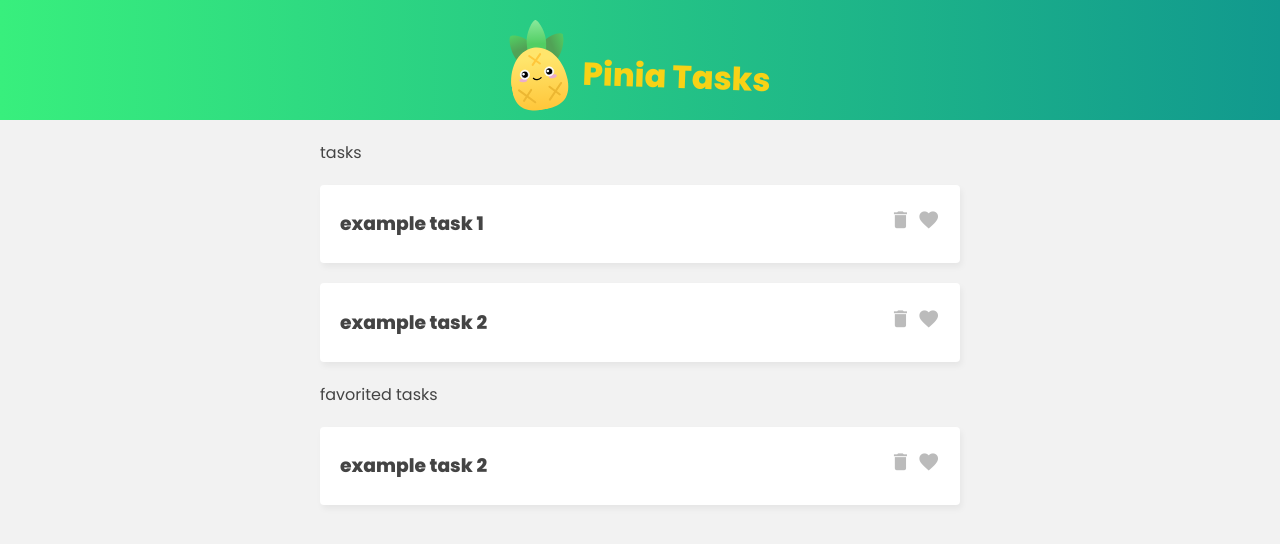
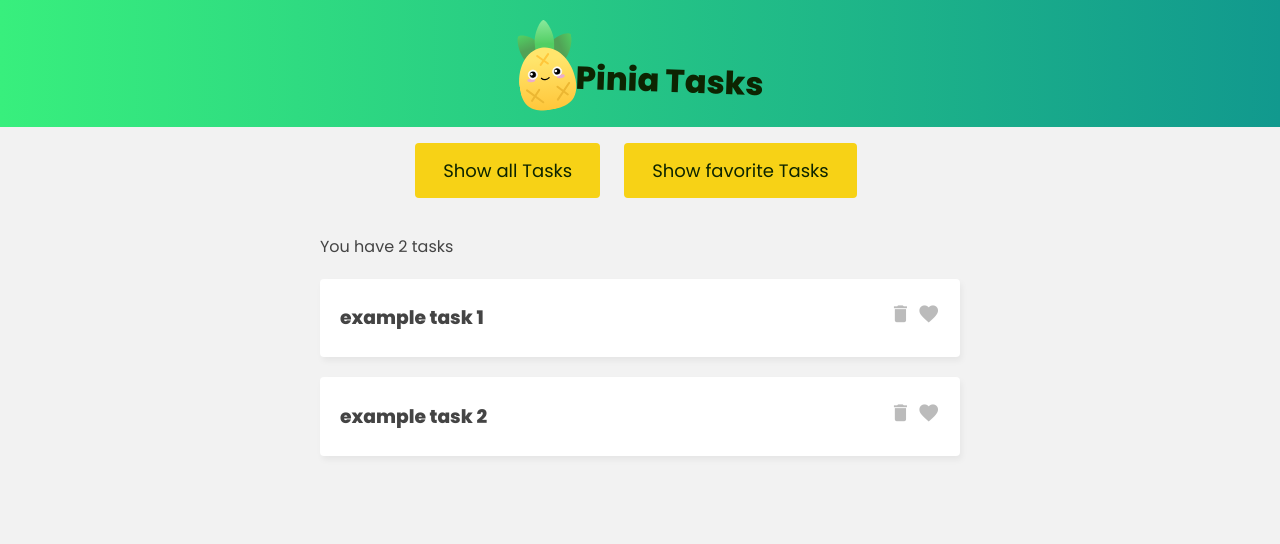
Before and after one commit to nonInfelix/pinia-task, a Vue app: page / in a window 1280 px wide. Shown: the top 544 px of the page. Built offline with nearby package versions, Linux system fonts and the light colour scheme.

Commit message:
add toggle tasks

```diff
--- a/src/App.vue
+++ b/src/App.vue
@@ -2,19 +2,26 @@
   <main>
     <!-- task header -->
     <header>
-      <img src="./assets/pinia-logo.svg" alt="" />
+      <div class="img-container">
+        <img src="./assets/pinia-logo.svg" alt="" />
+      </div>
       <h1>Pinia Tasks</h1>
     </header>
-
-    <section class="task-list">
-      <p>tasks</p>
+    <div class="btn-menu">
+      <button class="btn" @click="taskStatus = 'all'">Show all Tasks</button>
+      <button class="btn" @click="taskStatus = 'fav'">
+        Show favorite Tasks
+      </button>
+    </div>
+    <section v-if="taskStatus == 'all'" class="task-list">
+      <p>You have {{ tasksStore.totalCount }} tasks</p>
       <div v-for="task in tasksStore.tasks" :key="task.id">
         <TaskDetails :task="task"></TaskDetails>
       </div>
     </section>
 
-    <section class="task-list">
-      <p>favorited tasks</p>
+    <section v-if="taskStatus == 'fav'" class="task-list">
+      <p>You have {{ tasksStore.favCount }} favorite tasks</p>
       <div v-for="task in tasksStore.fav" :key="task.id">
         <TaskDetails :task="task"></TaskDetails>
       </div>
@@ -31,6 +38,11 @@
   components: {
     TaskDetails,
   },
+  data() {
+    return {
+      taskStatus: "all",
+    };
+  },
   computed: {
     ...mapStores(useTaskStore),
   },
--- a/src/assets/main.css
+++ b/src/assets/main.css
@@ -11,7 +11,6 @@
 
 /* header */
 header {
-  text-align: center;
   background: #11998e; /* fallback for old browsers */
   background: -webkit-linear-gradient(
     to right,
@@ -35,11 +34,10 @@
   transform: rotate(-10deg);
 }
 header h1 {
-  margin: 0;
+  margin: 0 0 0 0;
   font-size: 2em;
   padding-top: 25px;
-  margin-left: 15px;
-  color: rgb(247, 210, 22);
+  color: rgb(13, 36, 1);
   transform: rotate(2deg);
 }
 
@@ -70,3 +68,18 @@
   cursor: pointer;
   color: #bbb;
 }
+.btn {
+  background-color: rgb(247, 210, 22);
+  border-radius: 4px;
+  color: rgb(13, 36, 1);
+  margin: 1rem 1rem 1rem 0.5rem;
+  padding: 12px 26px;
+  font-size: 18px;
+  border-color: transparent;
+  cursor: pointer;
+}
+
+.btn-menu {
+  display: flex;
+  justify-content: center;
+}
--- a/src/stores/TaskStore.js
+++ b/src/stores/TaskStore.js
@@ -14,5 +14,13 @@
     fav(state) {
       return state.tasks.filter((t) => t.isFav);
     },
+    favCount(state) {
+      return state.tasks.reduce((p, c) => {
+        return c.isFav ? p + 1 : p;
+      }, 0);
+    },
+    totalCount(state) {
+      return state.tasks.length;
+    },
   },
 });
```
